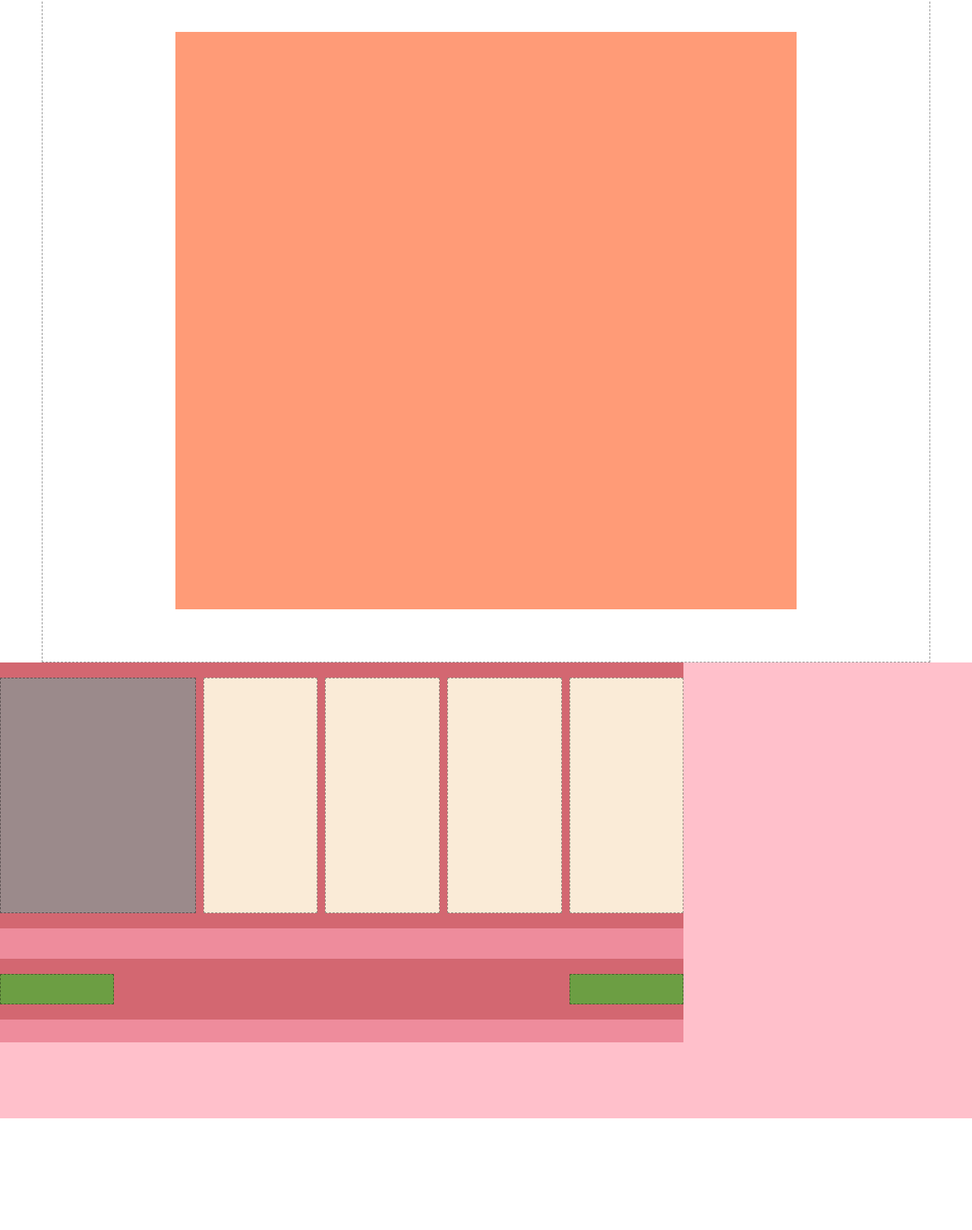
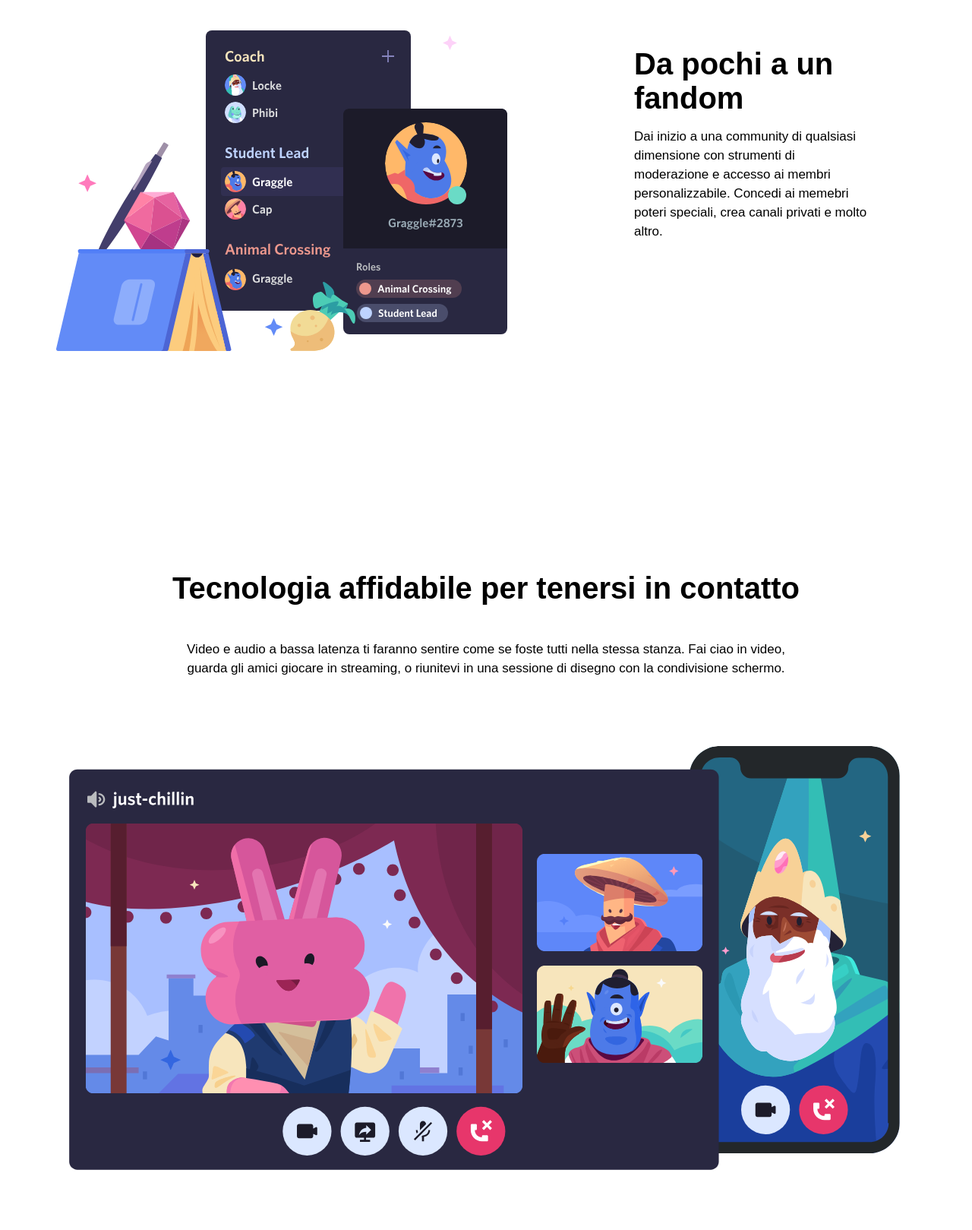
Before and after one commit to FedericaCampo97/htmlcss-discord, a plain HTML site: page index.html in a window 1280 px wide. Shown: the part 2258-3877 px from the top of the page at 76% size. Before the commit the page ends 3730 px from the top, so only its background shows below. Drawn offline with Linux system fonts and the light colour scheme.

Commit message:
Main completato

```diff
--- a/index.html
+++ b/index.html
@@ -41,7 +41,21 @@
                     </div>
                     <div class="col2">
                         <h2>Un luogo a invito con tutto lo spazio necessario per parlare</h2>
-                        <p id="p2">I server Discord sono organizzati in canali tematici in cui puoi collaborare, condividere o semplicemente parlare della tua giornata senza intasare una chat di gruppo.</p>
+                        <p class="p2">I server Discord sono organizzati in canali tematici in cui puoi collaborare, condividere o semplicemente parlare della tua giornata senza intasare una chat di gruppo.</p>
+                    </div>
+                </div>
+            </div>
+        </section>
+        <!-- Primo blocco -->
+        <section class="griglia">
+            <div class="container">
+                <div class="row2">
+                    <div class="col2">
+                        <h2>Dove trovarsi é facile</h2>
+                        <p class="p2">Mettiti comodo in un canale vocale quando hai tempo. Gli amici nel tuo server possono vedere che sei li e unirsi istantaneamente senza dover chiamare.</p>
+                    </div>
+                    <div class="col">
+                        <img src="./img/item2.svg" alt="item2">
                     </div>
                 </div>
             </div>
@@ -49,39 +63,31 @@
         <!-- Secondo blocco -->
         <section class="griglia">
             <div class="container">
-                <div class="row">
+                <div class="row2">
+                    <div class="col">
+                        <img src="./img/item3.svg" alt="item3">
+                    </div>
                     <div class="col2">
-                        <div class="card2"></div>
-                    </div>
-                    <div class="col">
-                        <div class="card1"></div>
+                        <h2>Da pochi a un fandom</h2>
+                        <p class="p2">Dai inizio a una community di qualsiasi dimensione con strumenti di moderazione e accesso ai membri personalizzabile. Concedi ai memebri poteri speciali, crea canali privati e molto altro.</p>
                     </div>
                 </div>
             </div>
         </section>
         <!-- Terzo blocco -->
-        <section class="griglia">
-            <div class="container">
-                <div class="row">
-                    <div class="col">
-                        <div class="card1"></div>
-                    </div>
-                    <div class="col2">
-                        <div class="card2"></div>
-                    </div>
-                </div>
+        <section class="griglia2">
+            <div>
+                <h2 id="title">Tecnologia affidabile per tenersi in contatto</h2>
+                <p id="p3">Video e audio a bassa latenza ti faranno sentire come se foste tutti nella stessa stanza. Fai ciao in video, guarda gli amici giocare in streaming, o riunitevi in una sessione di disegno con la condivisione schermo.</p>
+                <img src="./img/item4-big.svg" class="item4" alt="item4">
             </div>
         </section>
         <!-- Quarto blocco -->
-        <section class="griglia2">
-            <div class="orange"></div>
-        </section>
-        <!-- Quinto blocco -->
     </main>
  <!-- Chiusura Main -->
     <footer class="container_flex pink">
         <div class="rectangle">
-            <div class="row2">
+            <div class="row3">
                 <div class="col3"></div>
                 <div class="col4"></div>
                 <div class="col4"></div>
--- a/style.css
+++ b/style.css
@@ -67,12 +67,11 @@ main{
      margin: auto;
  }
 .griglia1{
-    height: 600px;
+    height: 700px;
     margin-top: 160px;
 }
 .griglia{
-    height: 400px;
-    border: dashed 1px rgba(0, 0, 0, 0.562);
+    height: 700px;
 }
 .container{
     margin-top: 25px;
@@ -98,21 +97,36 @@ h2{
     font-size: 40px;
     margin-bottom: 15px;
 }
-#p2{
+.p2{
     font-size: 17px;
     line-height: 25px;
 }
+.row2{
+    width: 100%;
+    display: flex;
+}
 .griglia2{
-    border: dashed 1px rgba(0, 0, 0, 0.418);
     height: 900px;
     display: flex;
     justify-content: center;
-    align-items: center;
 }
-.orange{
-    background-color: rgba(255, 68, 0, 0.534);
-    height: 760px;
-    width: 70%;
+.griglia2 > div {
+    width: 100%;
+}
+#title{
+    padding: 30px;
+    text-align: center;
+}
+#p3{
+    text-align: center;
+    font-size: 17px;
+    line-height: 25px;
+    width: 800px;
+    margin: auto;
+}
+.item4{
+    padding-top: 15px;
+    width: 100%;
 }
 .pink{
     background-color: pink;
@@ -123,7 +137,7 @@ h2{
     height: 500px;
     width: 900px;
 }
-.row2{
+.row3{
     display: flex;
     background-color: rgba(165, 42, 42, 0.377);
     width: 100%;
```
